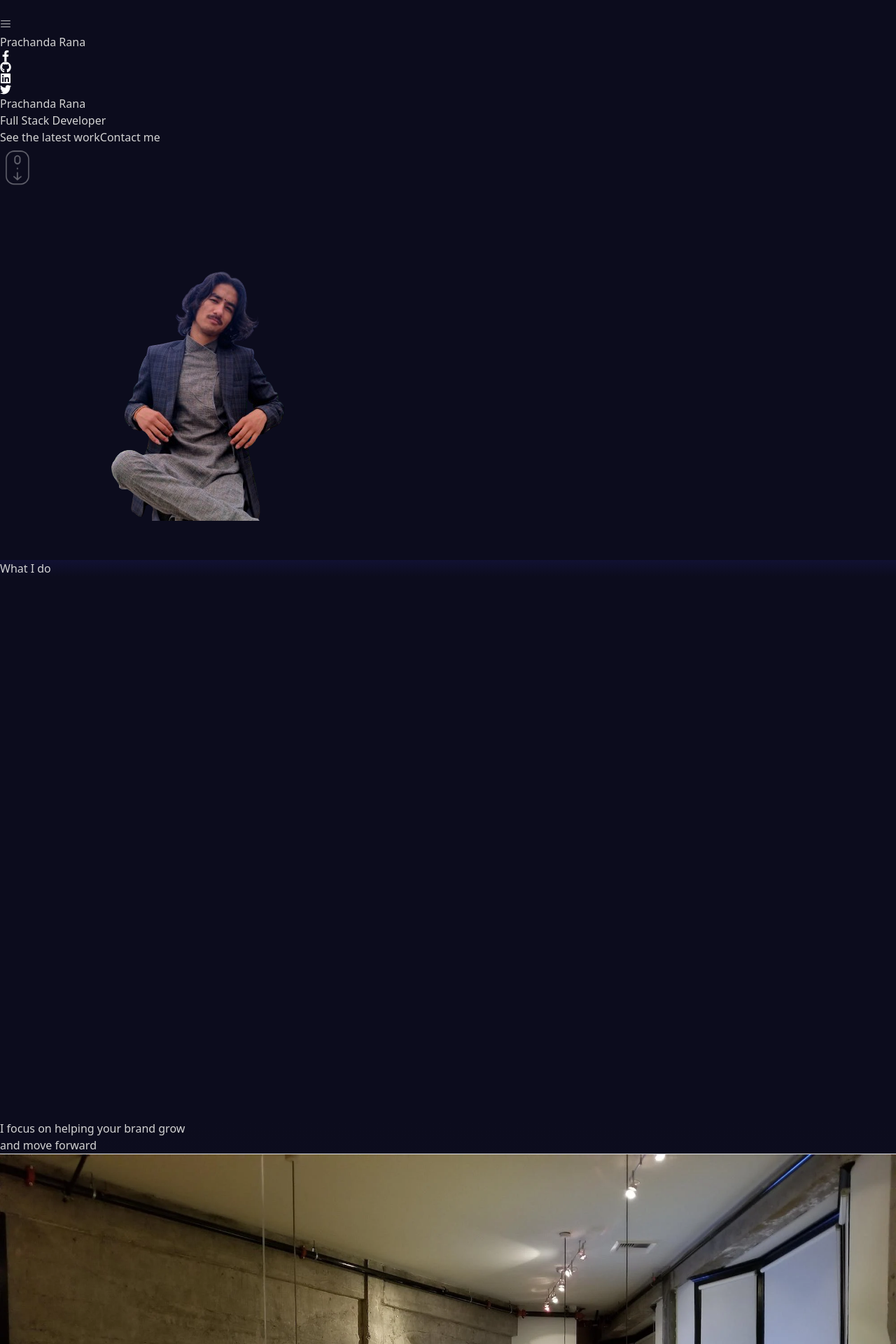
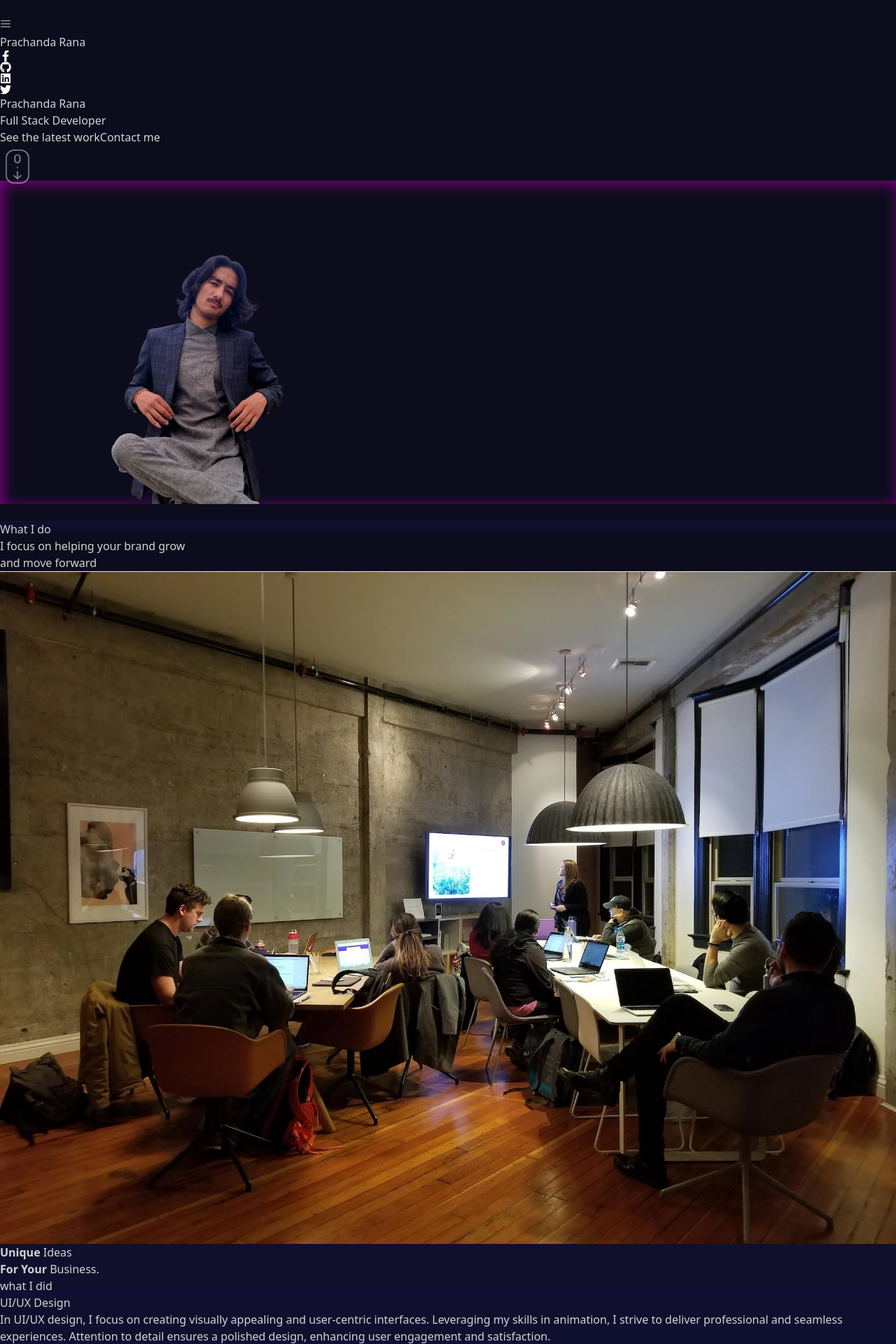
Before and after one commit to prafulstha98/portfolio, a React (Vite) app in the folder PORTFOLIO-WEB/: page / in a window 1280 px wide. Shown: the top 1920 px of the page at 70% size. Built offline with nearby package versions, Linux system fonts and the light colour scheme.

Commit message:
complete all the section

```diff
--- a/PORTFOLIO-WEB/src/App.jsx
+++ b/PORTFOLIO-WEB/src/App.jsx
@@ -1,4 +1,5 @@
 import Cursor from "./Components/Cursor";
+import Footer from "./Components/Footer";
 import Navbar from "./Components/Navbar";
 import Parallax from "./Components/Parallax";
 import Contacts from "./Pages/Contacts";
@@ -26,7 +27,7 @@ const App = () => {
 
     </section>
 
-    <section className="h-auto md:h-[100vh]">
+    <section >
       <Services />
     </section>
 
@@ -45,6 +46,7 @@ const App = () => {
     <section id="contacts">
       <Contacts />
     </section>
+    <Footer />
   </div>;
 };
 
--- a/PORTFOLIO-WEB/src/Components/Parallax.jsx
+++ b/PORTFOLIO-WEB/src/Components/Parallax.jsx
@@ -17,7 +17,7 @@ const Parallax = ({ heading, gradient, bg }) => {
             style={{
                 background: `linear-gradient(180deg,#111132,${gradient})`
             }}
-            className="w-full relative overflow-hidden h-full flex items-center justify-center"
+            className="w-full relative overflow-hidden h-[100vh]  flex items-center justify-center"
         >
             <motion.h1 style={{ y: yText }} className="text-5xl md:text-8xl font-bold">{heading}</motion.h1>
             <motion.div style={{ background: `url(${mountains}) no-repeat center/cover` }} className="mountains  z-[3] absolute h-full w-full  "></motion.div>
--- a/PORTFOLIO-WEB/src/Components/ServiceBox.jsx
+++ b/PORTFOLIO-WEB/src/Components/ServiceBox.jsx
@@ -8,15 +8,17 @@ const ServiceBox = ({ title, body, variants }) => {
     return (
         <motion.div
             variants={variants}
-            whileHover={variants.hover}
-            whileTap={variants.hover}
             initial={variants.initial}
-            animate={variants.animate}
-            className="p-3 border-2  border-white shadow-lg m-1 rounded-lg sm:w-full md:w-1/4">
+            whileInView={variants.animate}
+            transition={{ duration: .2 }}
+            style={{ boxShadow: "2px 2px 5px blue" }}
+            whileHover={{ scale: 1.1, boxShadow: " inset 1px 1px 15px blue" }}
+            whileTap={{ scale: 1.1, boxShadow: " inset 1px 1px 15px skyblue" }}
+            className="p-3 h-full border-white shadow-lg m-1 rounded-lg sm:w-full md:w-[45%]">
             <motion.div variants={variants}
-                className="box flex flex-col gap-1 justify-between p-3 ">
+                className="box flex  flex-col gap-1 justify-between p-3 ">
                 <h2 className="text-lg uppercase text-center font-bold border border-t-0 border-l-0 border-r-0 border-b-blue-500">{title}</h2>
-                <motion.p whileFocus={{ color: 'white' }} className="p-1 font-bold rounded-lg h-52 text-slate-400 shadow-lg tracking-tighter">{body}</motion.p>
+                <motion.p whileFocus={{ color: 'white' }} className="p-1 font-bold rounded-lg  text-slate-400 shadow-lg tracking-tighter">{body}</motion.p>
             </motion.div>
 
         </motion.div>
--- a/PORTFOLIO-WEB/src/Components/Sidebar.jsx
+++ b/PORTFOLIO-WEB/src/Components/Sidebar.jsx
@@ -58,7 +58,7 @@ const Sidebar = () => {
         >
             <motion.div
                 variants={variants}
-                className="fixed top-0  left-0 w-60 md:w-80  h-screen md:h-auto  bg-white">
+                className="fixed top-0 left-0 w-60 md:w-80  h-screen md:h-auto  bg-white">
                 <motion.div
                     variants={linkVariants}
                     className="  w-52 md:w-80 min-h-[590px] z-50 absolute flex flex-col bg-white mt-20 md:mt-0 md:justify-center  items-center md:items-start gap-4">
--- a/PORTFOLIO-WEB/src/Components/SingleItem.jsx
+++ b/PORTFOLIO-WEB/src/Components/SingleItem.jsx
@@ -1,24 +1,36 @@
 import { FaGithub } from "react-icons/fa";
 import { CiGlobe } from "react-icons/ci";
-import { useScroll, motion, useTransform } from "framer-motion"
-import { useRef } from "react"
+import { motion } from "framer-motion"
 import { Link } from "react-router-dom"
 const SingleItem = ({ projectItems }) => {
-    const ref = useRef()
-    const { scrollYProgress } = useScroll({ target: ref })
-    const x = useTransform(scrollYProgress, [0, 1], [300, -300])
 
-
+    const variants = {
+        initial: {
+            x: -300,
+            opacity: 0
+        },
+        animate: {
+            x: 0,
+            opacity: 1,
+            transition: {
+                duration: 1,
+                stiffness: 120,
+                damping: 40
+            }
+        }
+    }
     return (
         <section className="h-auto md:h-[100vh]  " >
             <div className="overflow-hidden  h-full w-full">
-                <div className="max-w-6xl h-full p-6 md:p-10 m-auto items-center md:items-center justify-center flex-col md:flex-row flex md:gap-10">
+                <motion.div variants={variants} initial="initial"
+                    whileInView="animate" className="max-w-6xl h-full p-6 md:p-10 m-auto items-center md:items-center justify-center flex-col md:flex-row flex md:gap-10">
                     <motion.div
-                        ref={ref} className="flex-1 w-full max-h-80 md:h-1/2 hover:rounded-lg overflow-hidden ">
+                        variants={variants}
+                        className="flex-1 w-full max-h-80 md:h-1/2 hover:rounded-lg overflow-hidden ">
                         <img src={projectItems.img} className="h-full  transition-all delay-75 end-auto  hover:scale-110 w-full object-contain md:object-cover" alt="Project Image" />
                     </motion.div>
                     <motion.div
-                        style={{ x }}
+                        variants={variants}
                         className="textContainer max-sm:!transform-none items-center md:items-start flex flex-col gap-4 md:gap-6 flex-1">
                         <h1 style={{ textShadow: "4px 5px 5px blue" }} className="text-2xl md:text-4xl font-bold text-white " >{projectItems.title}</h1>
                         <p className="text-gray-500 text-xs md:text-lg">{projectItems.description}</p>
@@ -32,7 +44,7 @@ const SingleItem = ({ projectItems }) => {
                             </Link>
                         </div>
                     </motion.div>
-                </div>
+                </motion.div>
             </div>
         </section>
     )
--- a/PORTFOLIO-WEB/src/Pages/Hero.jsx
+++ b/PORTFOLIO-WEB/src/Pages/Hero.jsx
@@ -39,24 +39,37 @@ const Hero = () => {
         }
     }
     return (
-        <div className="h-full md:h-[82vh]   overflow-hidden relative bg-gradient-to-b from-[#0c0c1d] to-[#111132]">
-            <div className="max-w-6xl  mx-auto">
-                <motion.div initial="initial" animate="animate" variants={textVariants} className="h-[400px] w-full md:w-1/2 flex font-semibold flex-col mt-2 md:mt-0 md:justify-center gap-2 md:gap-5 items-center md:items-start">
+        <div className="h-full  p-2 overflow-hidden relative bg-gradient-to-b from-[#0c0c1d] to-[#111132]">
+            <div className="max-w-6xl items-center justify-between px-4 gap-4 flex flex-col md:flex-row mx-auto">
+                <motion.div initial="initial" animate="animate" variants={textVariants} className="w-full md:w-1/2 flex font-semibold flex-col mt-2 md:mt-0 md:justify-center gap-2 md:gap-5 items-center md:items-start">
                     <motion.h1 variants={textVariants} className='text-4xl -tracking-tighter text-purple-800'>Prachanda Rana</motion.h1>
                     <motion.h1 variants={textVariants} className='text-xl md:text-7xl  '>Full Stack Developer</motion.h1>
-                    <motion.div variants={textVariants} className="flex gap-2 text-xs md:text-lg z-[99] items-center">
-                        <motion.button variants={textVariants} className='p-3 border border-white rounded-lg text-white'>See the latest work</motion.button>
-                        <motion.button variants={textVariants} className='p-3 border border-white rounded-lg text-white hover:bg-blue-900'>Contact me</motion.button>
+                    <motion.div variants={textVariants} className="flex gap-2 z-50 text-xs md:text-lg items-center">
+                        <motion.button variants={textVariants} className='p-3 border border-white rounded-lg text-white hover:bg-blue-900'>
+                            <a href="#projects">
+                                See the latest work
+                            </a>
+                        </motion.button>
+                        <motion.button variants={textVariants} className='p-3 border border-white rounded-lg text-white hover:bg-blue-900'>
+                            <a href="#contacts">
+                                Contact me
+                            </a>
+                        </motion.button>
                     </motion.div>
                     <motion.img animate="scrollButton" variants={textVariants} src={scroll} alt="scroll" width={50} />
                 </motion.div>
+
+                <div
+                    style={{ boxShadow: 'inset 4px 4px 20px purple' }}
+                    className='border-8 border-purple-900  overflow-hidden h-[250px] w-[250px]  md:h-[350px] md:w-[350px] rounded-full'>
+                    <img src={bg} alt="background" className='w-[300px]  h-[300px] md:w-[400px]  md:h-[400px] object-cover' />
+                </div>
             </div>
-            <motion.div variants={sliderVariants} initial="initial" animate="animate" className="absolute selection:bg-none bottom-10 text-[#ffffff09] w-1/2 font-bold text-[40vh] whitespace-nowrap">
+
+            <motion.div variants={sliderVariants} initial="initial" animate="animate" className="absolute selection:bg-none  bottom-10 text-[#ffffff09] w-1/2 font-bold text-[40vh] whitespace-nowrap">
                 Coder , Developer , Programmer
             </motion.div>
-            <div className="md:h-full absolute  bottom-16 right:96 md:-top-3  md:right-10 right-4  md:w-auto  w-[100%]   ">
-                <img src={bg} alt="background" className='object-cover md:w-full md:h-full' />
-            </div>
+
         </div >
     )
 }
--- a/PORTFOLIO-WEB/src/Pages/Projects.jsx
+++ b/PORTFOLIO-WEB/src/Pages/Projects.jsx
@@ -15,9 +15,10 @@ const Projects = () => {
 
     return (
         <div className="portfolio relative " id="projects" ref={ref}>
-            <div className="progress sticky top-0 left-0 z-10  md:pt-10 text-center text-2xl pt-[calc(100vh-100px)]   md:text-4xl text-white font-semibold md:text-orange-500 ">
+            {/* pt-[calc(100vh-100px)]  */}
+            <div style={{ textShadow: '3px 3px 15px blue' }} className="progress sticky top-0 left-0 z-10  md:p-2 text-center text-2xl  md:text-4xl text-white font-semibold  bg-sky-300 overflow-hidden md:text-white ">
                 <h1 className=" mb-2">Featured Works</h1>
-                <motion.div style={{ scaleX }} className="progress-bar  bg-white h-1 md:h-2 rounded-lg"></motion.div>
+                <motion.div style={{ scaleX }} className="progress-bar  bg-slate-600 h-1 md:h-2 rounded-lg"></motion.div>
             </div>
 
             {
--- a/PORTFOLIO-WEB/src/Pages/Services.jsx
+++ b/PORTFOLIO-WEB/src/Pages/Services.jsx
@@ -1,4 +1,4 @@
-import { motion, useInView } from 'framer-motion'
+import { motion } from 'framer-motion'
 import people from '../assets/people.webp'
 import ServiceBox from '../Components/ServiceBox'
 import { topics } from '../constants'
@@ -22,23 +22,17 @@ const Services = () => {
     }
     const boxVariants = {
         initial: {
-            y: 500,
+            x: -500,
             opacity: 0
         },
         animate: {
-            y: 0,
+            x: 0,
             opacity: 1,
             transition: {
-                duration: .1,
+                duration: .5,
                 stiffness: 110,
                 damping: 20,
                 staggerChildren: .1
-            }
-        },
-        hover: {
-            boxShadow: "2px 2px 15px white",
-            transition: {
-                duration: .5,
             }
         }
     }
@@ -48,7 +42,7 @@ const Services = () => {
             animate={"animate"}
             whileInView={"animate"}
             ref={ref}
-            style={{ background: 'linear-gradient(180deg,#0c0c1d,#111132)' }} className='h-full flex p-2  flex-col justify-between ' >
+            style={{ background: 'linear-gradient(180deg,#0c0c1d,#111132)' }} className=' flex p-2  flex-col justify-between ' >
             <motion.div className="textcontainer w-full md:w-auto self-center flex-col md:flex-row text-center md:self-end flex items-center gap-5">
                 <motion.p className='font-extralight text-base md:text-xl text-right text-gray-500' >I focus on helping your brand grow <br /> and move forward</motion.p>
                 <hr className='md:w-[500px] w-[300px] border border-t-gray  mb-2 md:mb-0' />
@@ -64,7 +58,7 @@ const Services = () => {
                     </h1>
                 </div>
                 <div className="title flex  gap-5 items-center">
-                    <h1 className=' text-3xl md:text-6xl font-extralight'>
+                    <h1 className=' text-2xl md:text-6xl font-extralight'>
                         <motion.b whileHover={{ color: 'orange' }}>For Your</motion.b> Business.
                     </h1>
                     <Link to='/#projects' className='py-2 md:py-4 px-6 md:px-6 rounded-xl border-2 shadow-lg hover:bg-blue-900 transition-all delay-300 ease-out  border-blue-900 font-semibold text-nowrap text-sm md:text-xl bg-transparent uppercase'>what I did</Link>
@@ -72,7 +66,7 @@ const Services = () => {
             </motion.div>
             <motion.div
                 variants={variants}
-                className="listcontainer flex-col md:flex-row  flex">
+                className="listcontainer flex-wrap gap-4 p-5 items-center justify-around flex-col md:flex-row  flex">
                 {
                     topics?.map((topic) => (
                         <ServiceBox key={topic.title} variants={boxVariants} title={topic.title} body={topic.body} />
--- a/PORTFOLIO-WEB/src/index.css
+++ b/PORTFOLIO-WEB/src/index.css
@@ -9,13 +9,9 @@
 }
 html {
   scroll-behavior: smooth;
-  scroll-snap-type: y mandatory;
   font-family: "DM-Sans" sans-serif;
 }
-section {
-  height: 100vh;
-  scroll-snap-align: center;
-}
+
 body {
   background-color: #0c0c1d;
   color: lightgray;
```
Also changed, not shown: PORTFOLIO-WEB/src/Components/Footer.jsx (added, +9 -0 lines), PORTFOLIO-WEB/src/Pages/Contacts.jsx (+13 -9 lines).
